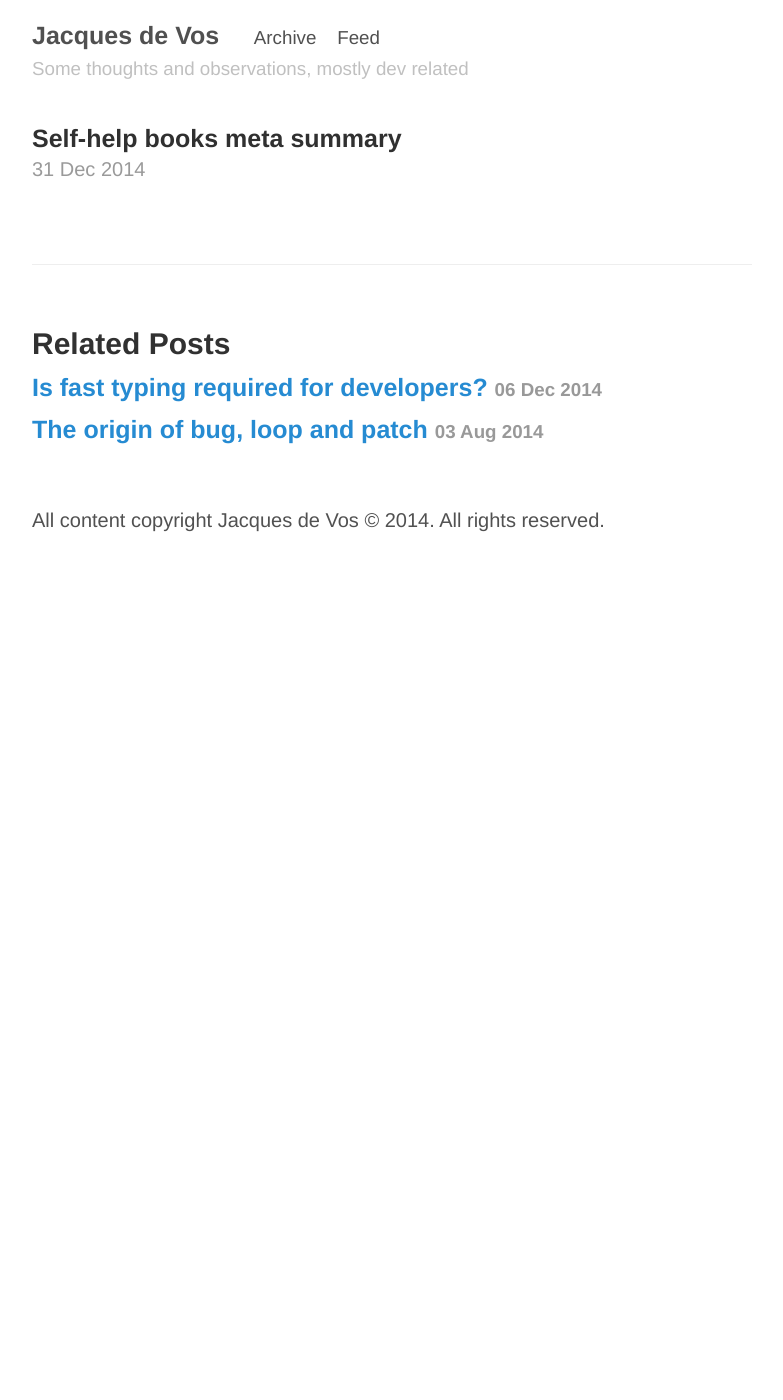
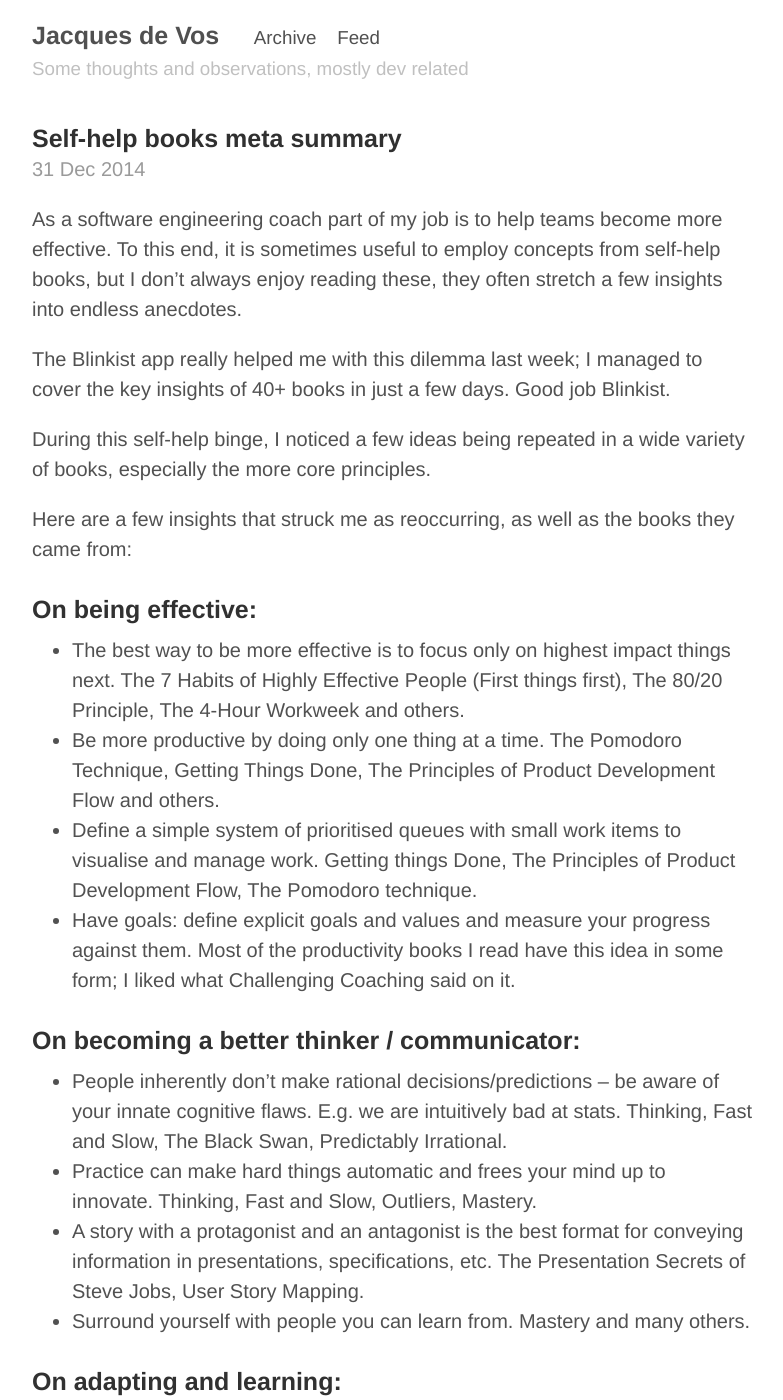
Before and after one commit to jacdevos/jacdevos.github.io.old, a Jekyll site: the page built from _posts/2014-12-31-self-help-books-meta-summary.md, in a window 1280 px wide and 1400 px high. Shown: the whole window, without its empty margins (248-1031 px from the left). Built offline with Jekyll 4.4.1, drawn with Linux system fonts in a browser that asks for light colours; Markdown is read by kramdown in place of the engine named in the settings; some of the changed text lies outside the part shown.

Commit message:
Update 2014-12-31-self-help-books-meta-summary.md

```diff
--- a/_posts/2014-12-31-self-help-books-meta-summary.md
+++ b/_posts/2014-12-31-self-help-books-meta-summary.md
@@ -3,3 +3,32 @@
 title: "Self-help books meta summary"
 tags:
 ---
+
+As a software engineering coach part of my job is to help teams become more effective. To this end, it is sometimes useful to employ concepts from self-help books, but I don’t always enjoy reading these, they often stretch a few insights into endless anecdotes.
+
+The Blinkist app really helped me with this dilemma last week; I managed to cover the key insights of 40+ books in just a few days.  Good job Blinkist.
+
+During this self-help binge, I noticed a few ideas being repeated in a wide variety of books, especially the more core principles.
+
+Here are a few insights that struck me as reoccurring, as well as the books they came from:
+
+### On being effective:
+*	The best way to be more effective is to focus only on highest impact things next. The 7 Habits of Highly Effective People (First things first), The 80/20 Principle, The 4-Hour Workweek and others.
+*	Be more productive by doing only one thing at a time. The Pomodoro Technique, Getting Things Done, The Principles of Product Development Flow and others.
+*	Define a simple system of prioritised queues with small work items to visualise and manage work. Getting things Done, The Principles of Product Development Flow, The Pomodoro technique.
+*	Have goals: define explicit goals and values and measure your progress against them. Most of the productivity books I read have this idea in some form; I liked what Challenging Coaching said on it.
+
+### On becoming a better thinker / communicator:
+*	People inherently don’t make rational decisions/predictions – be aware of your innate cognitive flaws. E.g. we are intuitively bad at stats. Thinking, Fast and Slow, The Black Swan, Predictably Irrational.
+*	Practice can make hard things automatic and frees your mind up to innovate. Thinking, Fast and Slow, Outliers, Mastery.
+*	A story with a protagonist and an antagonist is the best format for conveying information in presentations, specifications, etc. The Presentation Secrets of Steve Jobs, User Story Mapping.
+*	Surround yourself with people you can learn from. Mastery and many others.
+
+### On adapting and learning:
+*	Managing well entails putting frequent, lightweight, honest feedback mechanisms in place at various levels. The One Minute Manager, The Lean Startup, The Principles of Product Development Flow, Challenging Coaching and others.
+*	Build small versions of your product first and get feedback from early niche, adopters. The Lean Startup, Crossing the Chasm
+*	Become good at adapting to change quickly, or die. The Innovator’s Dilemma, Who Moved My Cheese
+
+### On finding opportunities
+*	Build and contribute to your professional network; it’s a more secure structure than a company. The Tipping Point, Coffee, Lunch, Coffee, Never eat alone
+*	The Internet and social media have opened up marketing for a bigger variety of products. The Long Tail, Purple Cow
```
